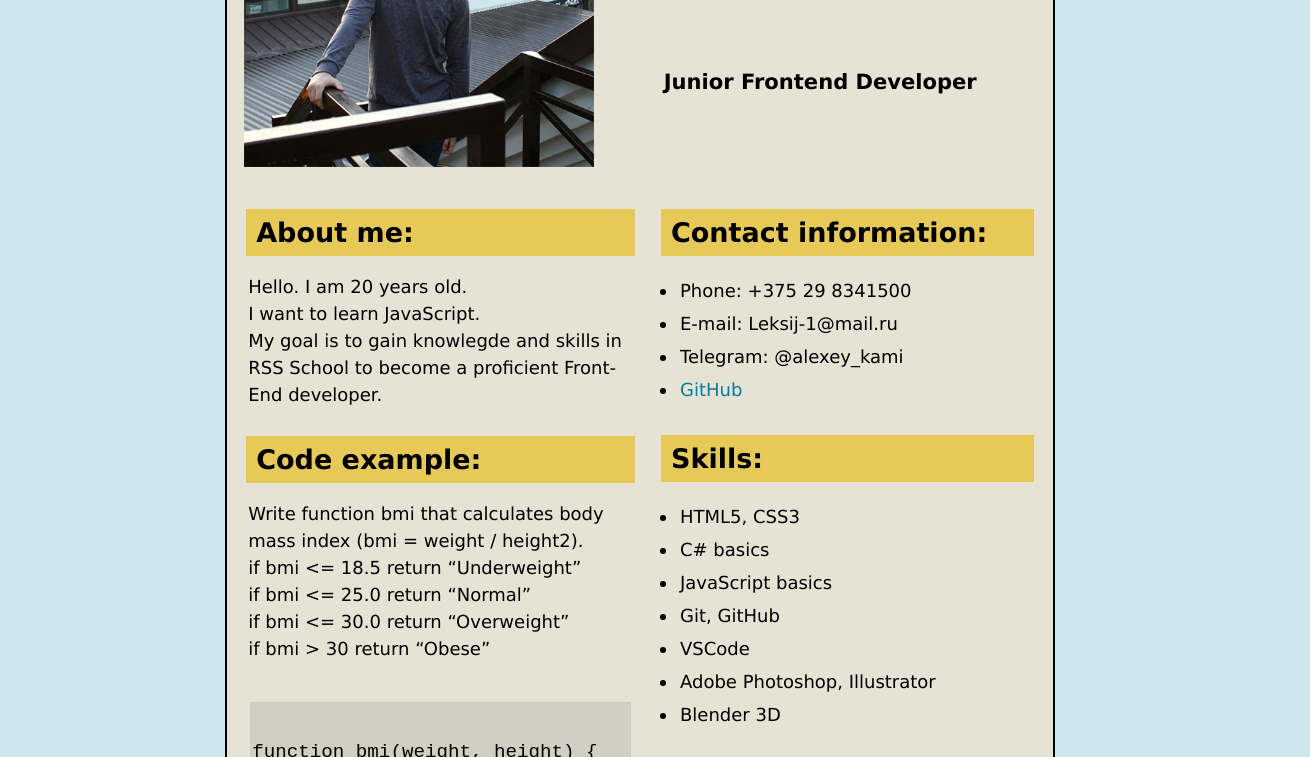
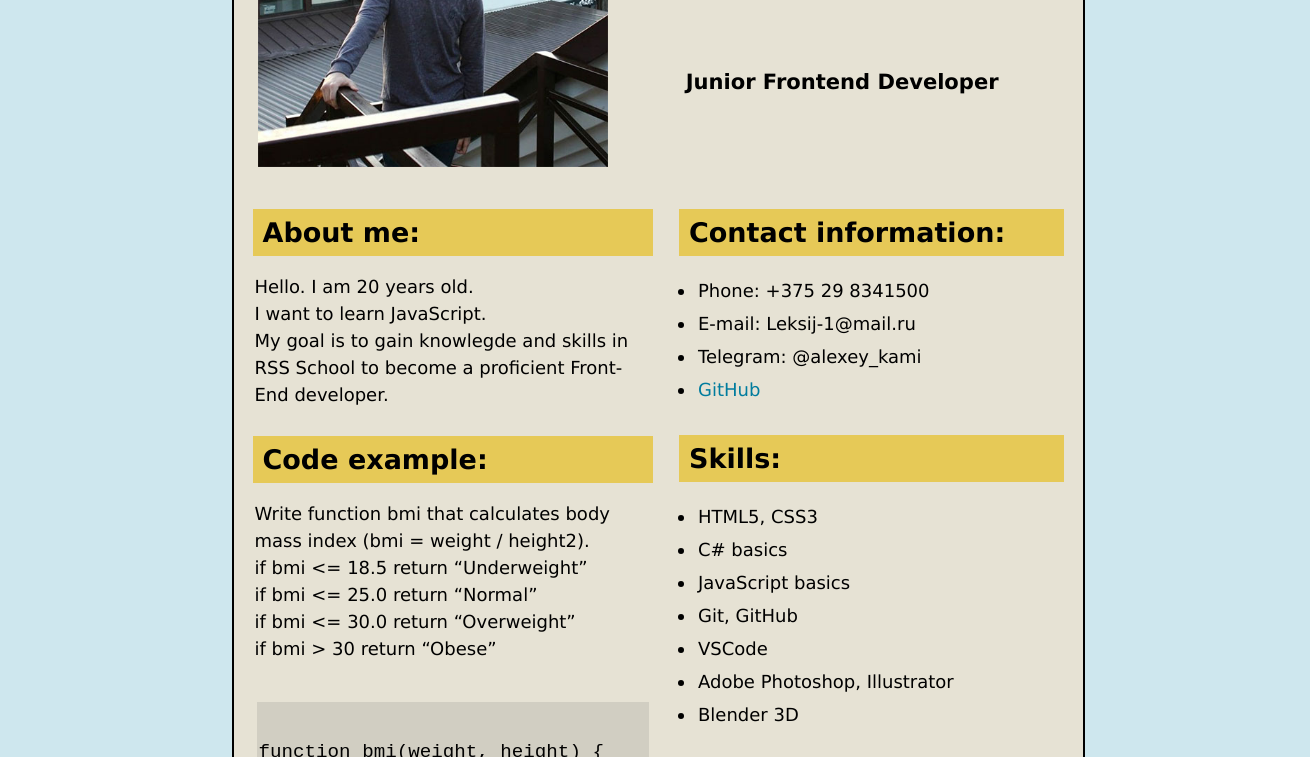
Before and after one commit to AlexiyKami/rsschool-cv, a plain HTML site: page index.html in a window 1280 px wide. Shown: the part 238-995 px from the top of the page, 1310 px wide, since content can reach past the window. Drawn offline with Linux system fonts and the light colour scheme.

Commit message:
fix: change min-width from 1200px to 1300px

```diff
--- a/style.css
+++ b/style.css
@@ -1,3 +1,7 @@
+@media (max-device-width: ) {
+
+}
+
 * {
     margin: 2px;
     padding: 2px;
@@ -69,7 +73,7 @@ body {
     display: flex;
     justify-content: center;
     font-size: large;
-    min-width: 1200px;
+    min-width: 1300px;
 }
 
 .body-section {
```
